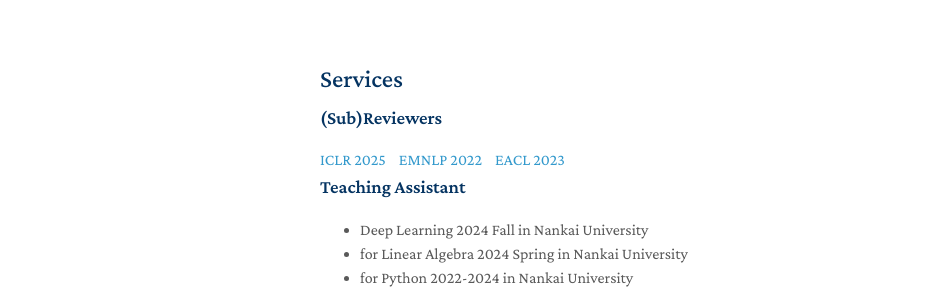
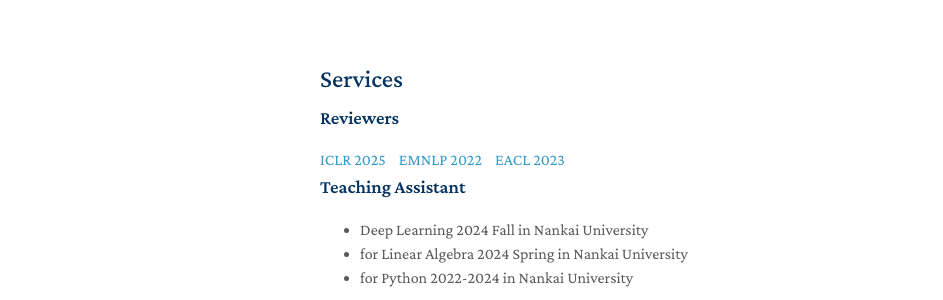
Before and after one commit to stayt1/stayt1.github.io, a Jekyll site: the page built from index.md, in a window 1280 px wide and 900 px high, scrolled down 716 px. Shown: the part 472-772 px from the top of the window, without its empty margins (150-1093 px from the left). Built offline with Jekyll 4.4.1, drawn with Linux system fonts in a browser that asks for light colours; a style sheet for code colours, icons or effects is not loaded; our own code applies the rules of GitHub Pages for plain Markdown files.

Commit message:
Update services.md

```diff
--- a/_includes/services.md
+++ b/_includes/services.md
@@ -1,6 +1,6 @@
 ## Services
 
-### (Sub)Reviewers
+### Reviewers
 
 <ul style="margin:0 0 5px; list-style: none; padding: 0;">
   <li style="display: inline; margin-right: 10px;"><a href="https://iclr.cc/">ICLR 2025</a></li>
```
